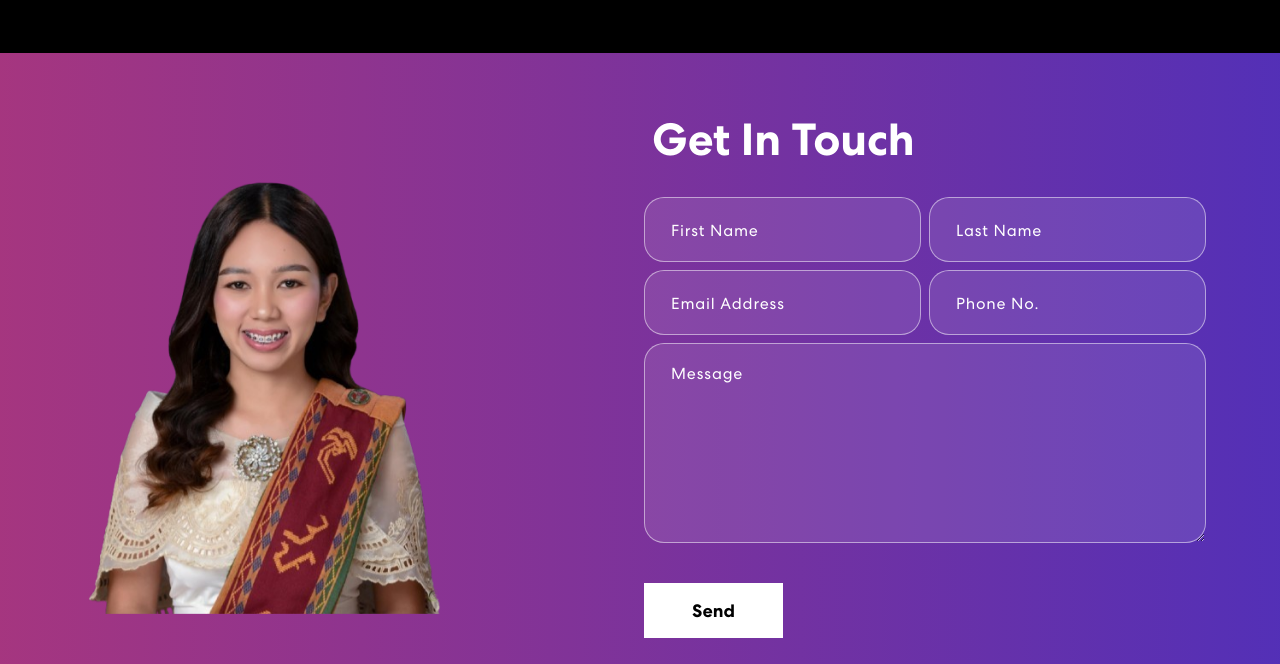
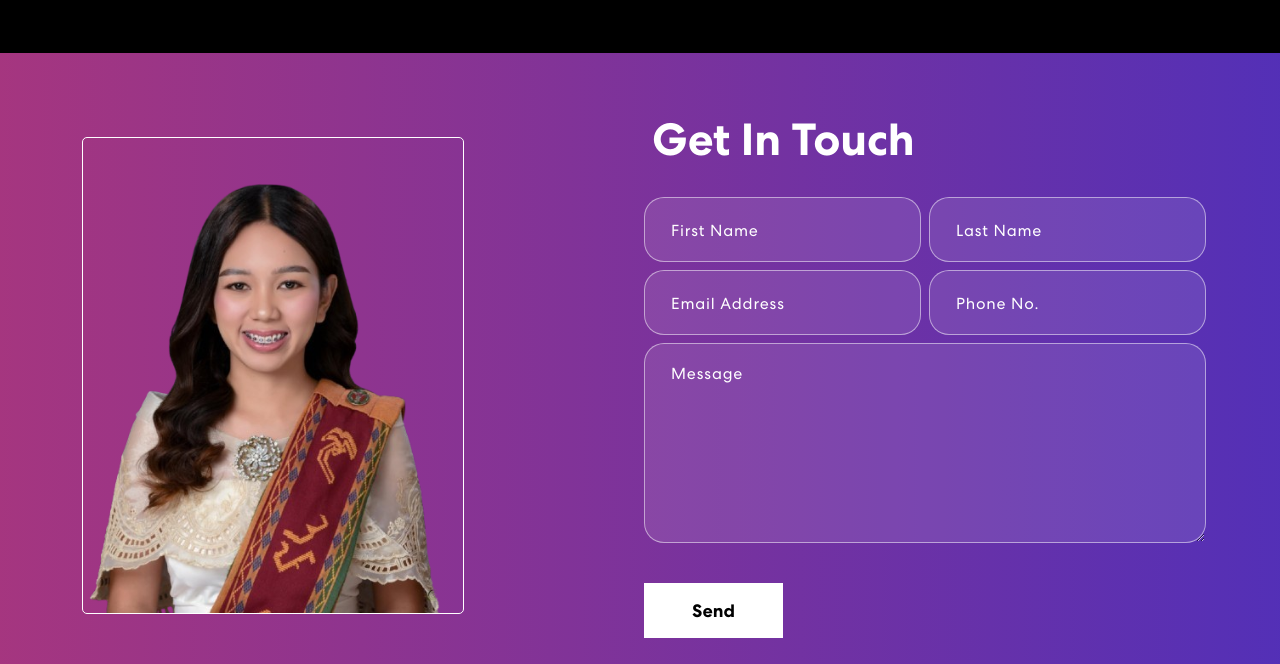
Before and after one commit to JramaeGallos/jgallos.github.io, a React (Create React App) app: page / in a window 1280 px wide. Shown: the part 1900-2564 px from the top of the page. Built offline with nearby package versions, Linux system fonts and the light colour scheme; no server answers.

Commit message:
edit image

```diff
--- a/src/App.css
+++ b/src/App.css
@@ -540,9 +540,13 @@ nav.navbar .navbar-toggler[aria-expanded="true"] .navbar-toggler-icon {
   background: linear-gradient(90.21deg, #AA367C -5.91%, #4A2FBD 111.58%);
   padding: 60px 0 200px 0;
 }
+
 .contact img {
   width: 70%;
+  border: 1px solid #FFFFFF; /* Adds a 2px solid black border */
+  border-radius: 5px; /* Optional: Rounds the corners */
 }
+
 .contact h2 {
 	font-size: 45px;
 	font-weight: 700;
```
